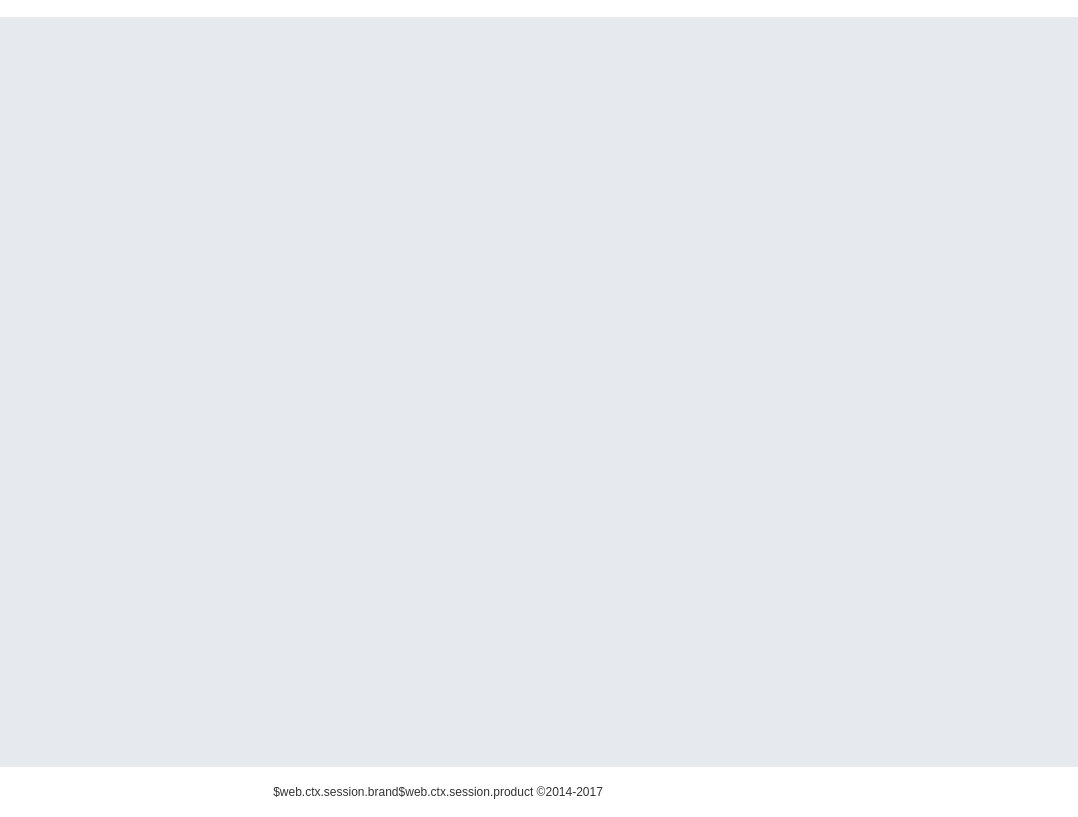
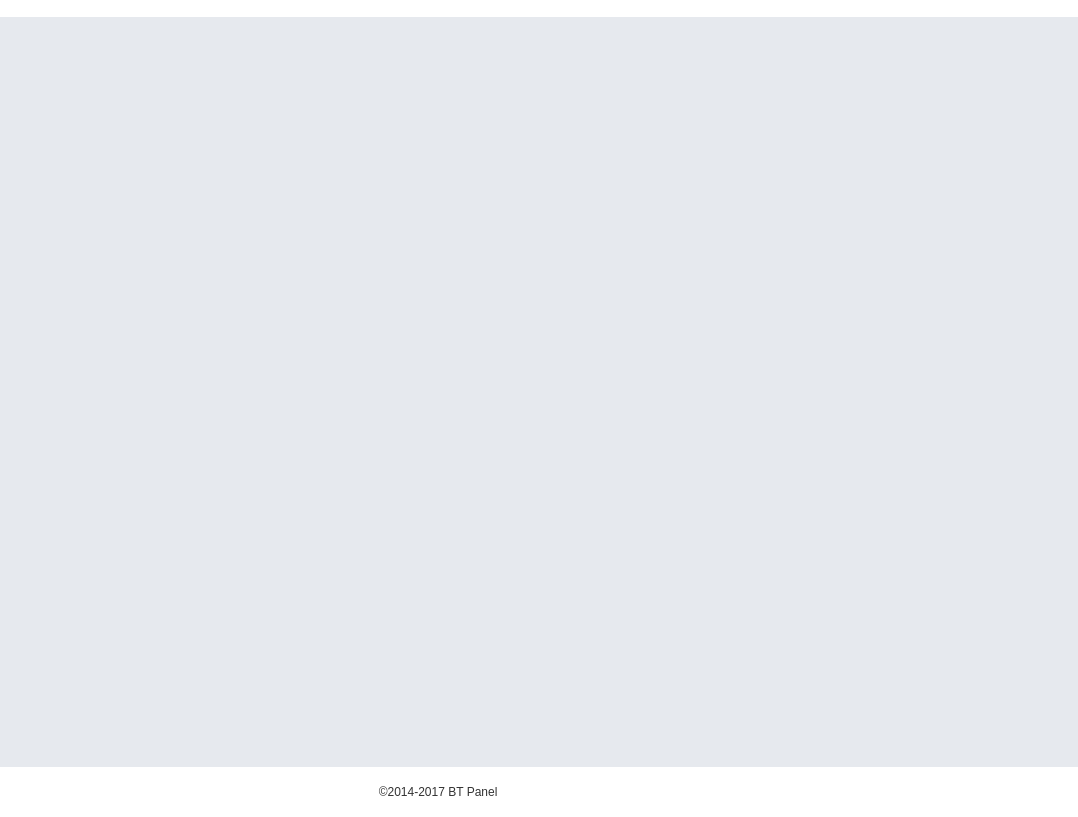
Before and after one commit to kofttlcc/bt-panel-1, a plain HTML site: page templates/default/template.html in a window 1280 px wide. Shown: the full height of the page, 202-1280 px from the left. Drawn offline with Linux system fonts and the light colour scheme; no server answers; a script that the page names is missing.

Commit message:
更新模版文件

```diff
--- a/templates/default/template.html
+++ b/templates/default/template.html
@@ -46,7 +46,7 @@ $def with (content)
 				<script src="/static/js/jquery.fly.min.js"></script>
 				<script src="/static/js/public.js?date=20170920"></script>
 				$:content
-				<div class="footer bgw">$web.ctx.session.brand$web.ctx.session.product ©2014-2017</div></div>
+				<div class="footer bgw">©2014-2017 BT Panel</div></div>
 			</div>
 		</div>
 	</body>
```
